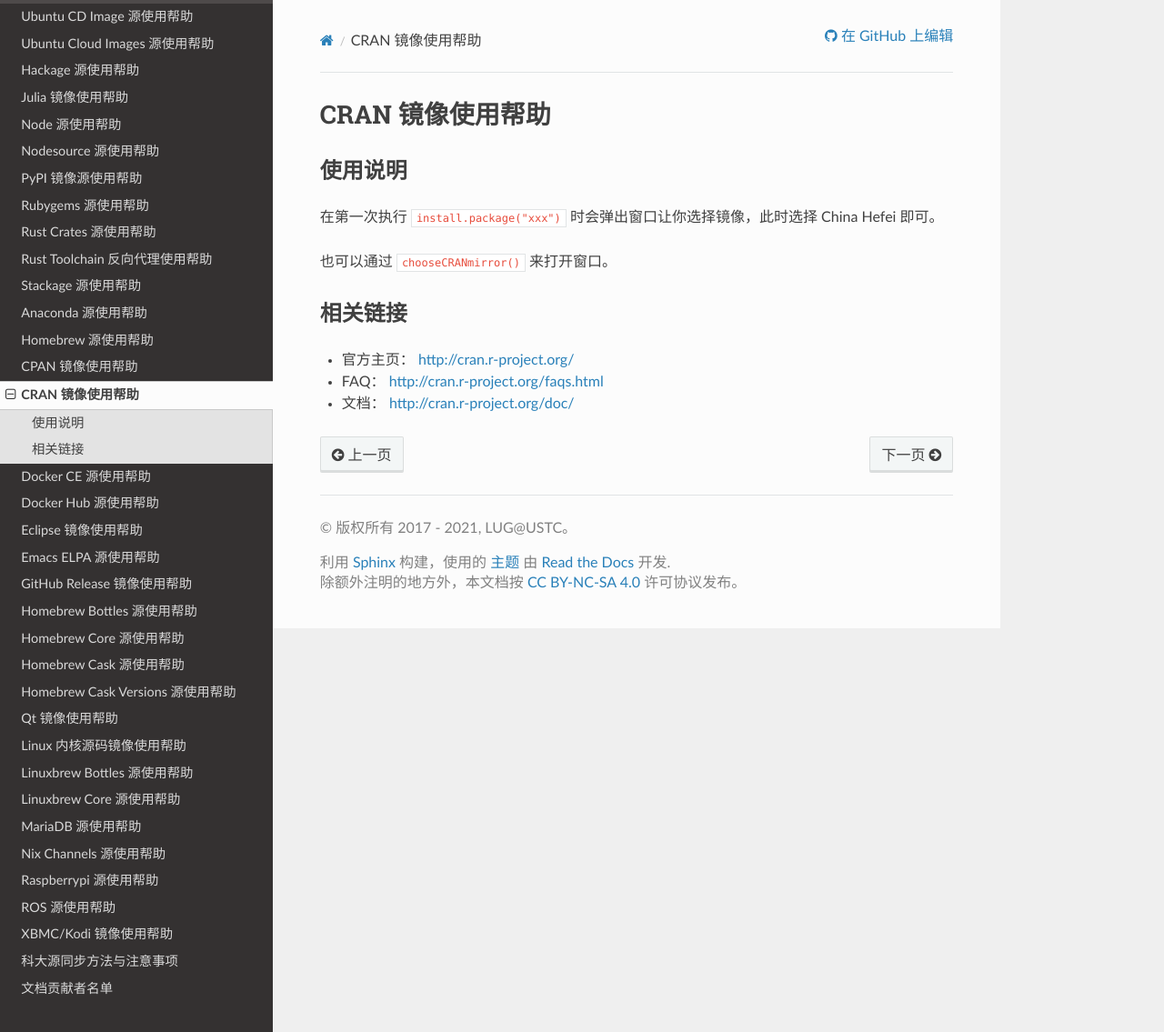
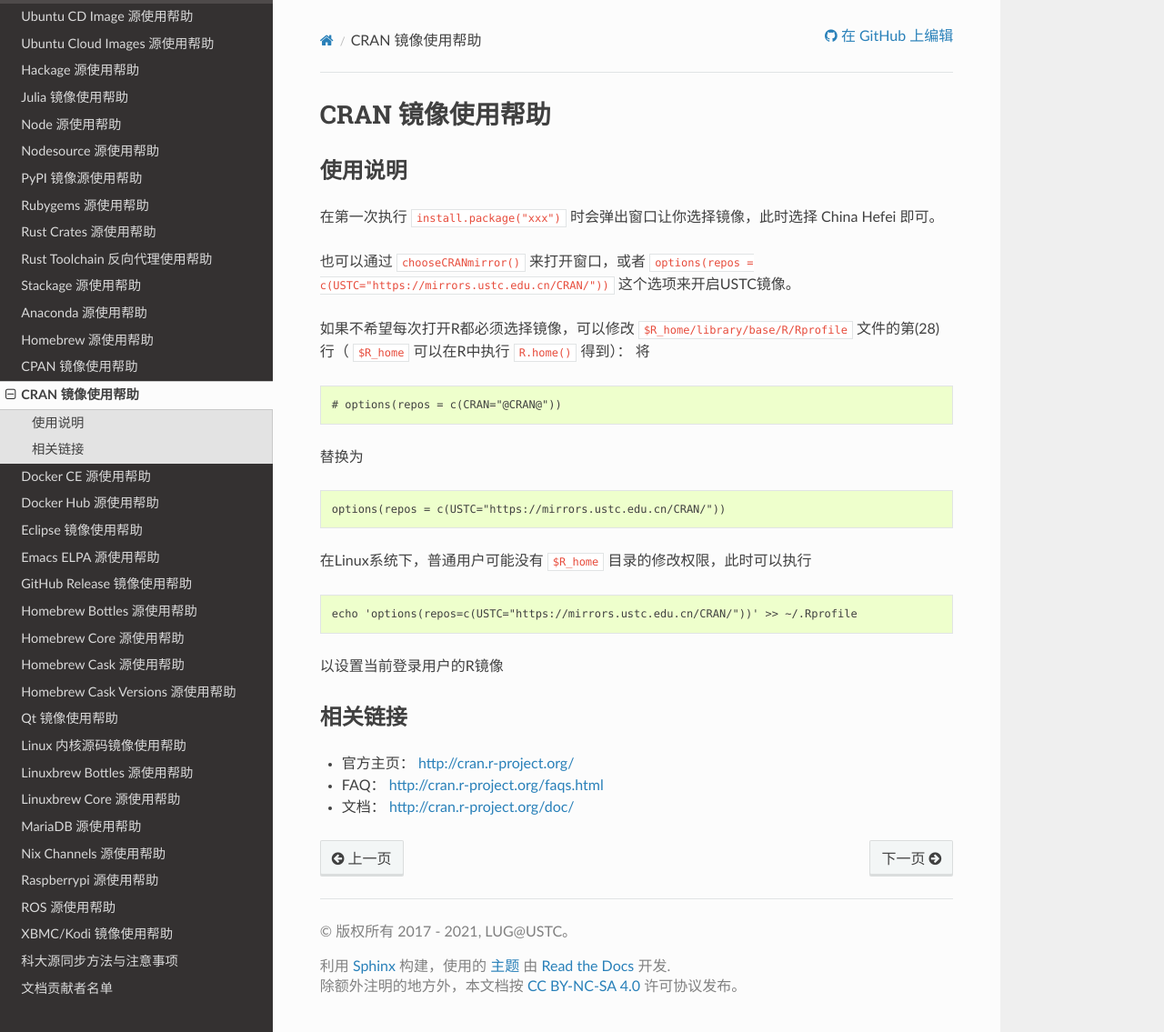
Before and after one commit to ustclug/mirrorhelp, a Sphinx documentation site: the page built from source/CRAN.rst, in a window 1280 px wide and 1135 px high. Shown: the whole window at 91% size. Built offline with Sphinx 7.4.7 and the Read the Docs theme 2.0.0, drawn with Linux system fonts in a browser that asks for light colours; pages that are not in the unit, such as notebooks, are missing from menus.

Commit message:
增加设置默认镜像为科大镜像的方法 (#178)
* 增加设置默认镜像为科大镜像的方法

* Update source/CRAN.rst

Co-authored-by: ksqsf <login@ksqsf.moe>

* 增加更多修改R镜像的方法

* 看一下这样是否正确

从未用过这个格式，还以为是markdown……

* 修改一处:file:的错用

* 应该没问题了

* 修正$R_home的获取

* 。

Co-authored-by: ksqsf <login@ksqsf.moe>

```diff
--- a/source/CRAN.rst
+++ b/source/CRAN.rst
@@ -8,7 +8,29 @@
 在第一次执行 ``install.package("xxx")`` 时会弹出窗口让你选择镜像，此时选择
 China Hefei 即可。
 
-也可以通过 ``chooseCRANmirror()`` 来打开窗口。
+也可以通过 ``chooseCRANmirror()`` 来打开窗口，或者 ``options(repos = c(USTC="https://mirrors.ustc.edu.cn/CRAN/"))`` 这个选项来开启USTC镜像。
+
+
+如果不希望每次打开R都必须选择镜像，可以修改 ``$R_home/library/base/R/Rprofile`` 文件的第(28)行（ ``$R_home`` 可以在R中执行 ``R.home()`` 得到）：
+将
+
+.. code-block:: text
+
+    # options(repos = c(CRAN="@CRAN@"))
+
+替换为
+
+.. code-block:: text
+
+    options(repos = c(USTC="https://mirrors.ustc.edu.cn/CRAN/"))
+
+在Linux系统下，普通用户可能没有 ``$R_home`` 目录的修改权限，此时可以执行
+
+.. code-block:: text
+
+    echo 'options(repos=c(USTC="https://mirrors.ustc.edu.cn/CRAN/"))' >> ~/.Rprofile
+
+以设置当前登录用户的R镜像
 
 相关链接
 ========
```
